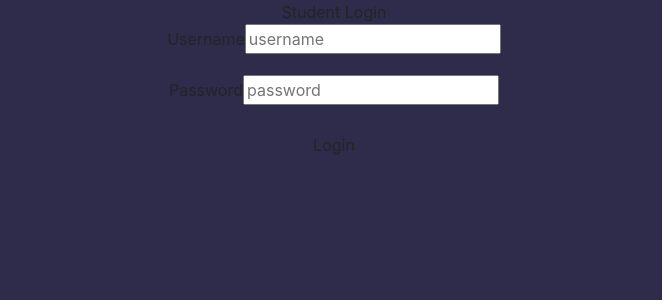
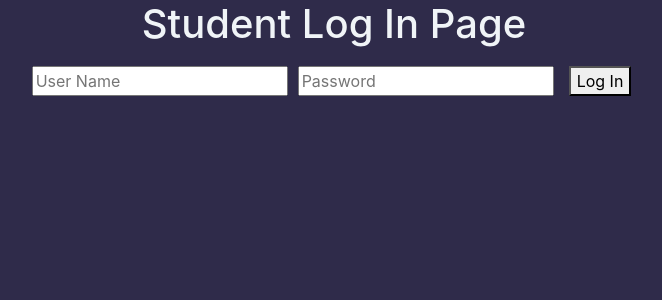
Before and after one commit to aaronw4/helpTicket, a React (Create React App) app in the folder dev-desk/: page /studentLogin in a window 1280 px wide. Shown: the top 300 px of the page, without its empty margins (306-968 px from the left). Built offline with nearby package versions, Linux system fonts and the light colour scheme; the HTML template or start-up script is replaced by a standard one.

Commit message:
Adjusted style on log in pages

```diff
--- a/dev-desk/src/App.css
+++ b/dev-desk/src/App.css
@@ -7,11 +7,10 @@ body {
 .content button {
   margin: 10px;
 }
-.welcome {
-  margin-left: 10%;
+.welcome, .loginHeader {
   color: #F0F4F7;
 }
-.helperLoginInput {
+.loginInput {
   margin: 5px;
   margin-top: 10px;
 }
--- a/dev-desk/src/Components/loginHelper.js
+++ b/dev-desk/src/Components/loginHelper.js
@@ -40,7 +40,7 @@ class LoginHelper extends React.Component {
     render(){
         return(
             <div>
-                <h1>Helper Log In Page</h1>
+                <h1 className="loginHeader">Helper Log In Page</h1>
 
                 <form onSubmit={this.login}>
                     <input
@@ -49,7 +49,7 @@ class LoginHelper extends React.Component {
                         value={this.state.credentials.username}
                         onChange={this.handleChange}
                         placeholder='User Name'
-                        className='helperLoginInput'
+                        className='loginInput'
                     />
                     <input
                         type='password'
@@ -57,7 +57,7 @@ class LoginHelper extends React.Component {
                         value={this.state.credentials.password}
                         onChange={this.handleChange}
                         placeholder='Password'
-                        className='helperLoginInput'
+                        className='loginInput'
                     />
                     <button>Log In</button>
                     {this.state.failLogin === true ? <p>Log In Failed</p> : null}
--- a/dev-desk/src/Pages/homePage.js
+++ b/dev-desk/src/Pages/homePage.js
@@ -4,13 +4,9 @@ import {Link} from 'react-router-dom';
 function HomePage() {
 	return (
 		<div>
-			<h1>Development Desk Home Page</h1>
+			<h1 className='welcome'>Development Desk Home Page</h1>
 
 			<div className="content">
-				<div className="image">
-					<img alt="Welcome to Our Page"/>
-				</div>
-
 				<Link to='/studentRegister'>
 					<button>Register</button>
 				</Link>
--- a/dev-desk/src/Pages/studentLogin.js
+++ b/dev-desk/src/Pages/studentLogin.js
@@ -41,39 +41,33 @@ login = e => {
   render() {
     return (
       <div className="base-container" ref={this.props.containerRef}>
-        <div className="header">Student Login</div>
+        <h1 className="loginHeader">Student Log In Page</h1>
 
         <div className="content">
 
           <div className="form">
             <div className="form-group">
-              <label htmlFor="username">Username</label>
               <input
                 type="text"
                 name="username"
-                placeholder="username"
+                placeholder="User Name"
                 value={this.state.credentials.username}
                 onChange={this.handleChange}
+                className='loginInput'
               />
-            </div>
-
-            <div className="form-group">
-              <label htmlFor="password">Password</label>
               <input
                 type="password"
                 name="password"
-                placeholder="password"
+                placeholder="Password"
                 value={this.state.credentials.password}
                 onChange={this.handleChange}
+                className='loginInput'
               />
+              <button onClick={this.login} >
+                Log In
+              </button>
             </div>
           </div>
-        </div>
-
-        <div className="footer">
-          <button type="button" className="btn" onClick={this.login} >
-            Login
-          </button>
         </div>
       </div>
     );
```
